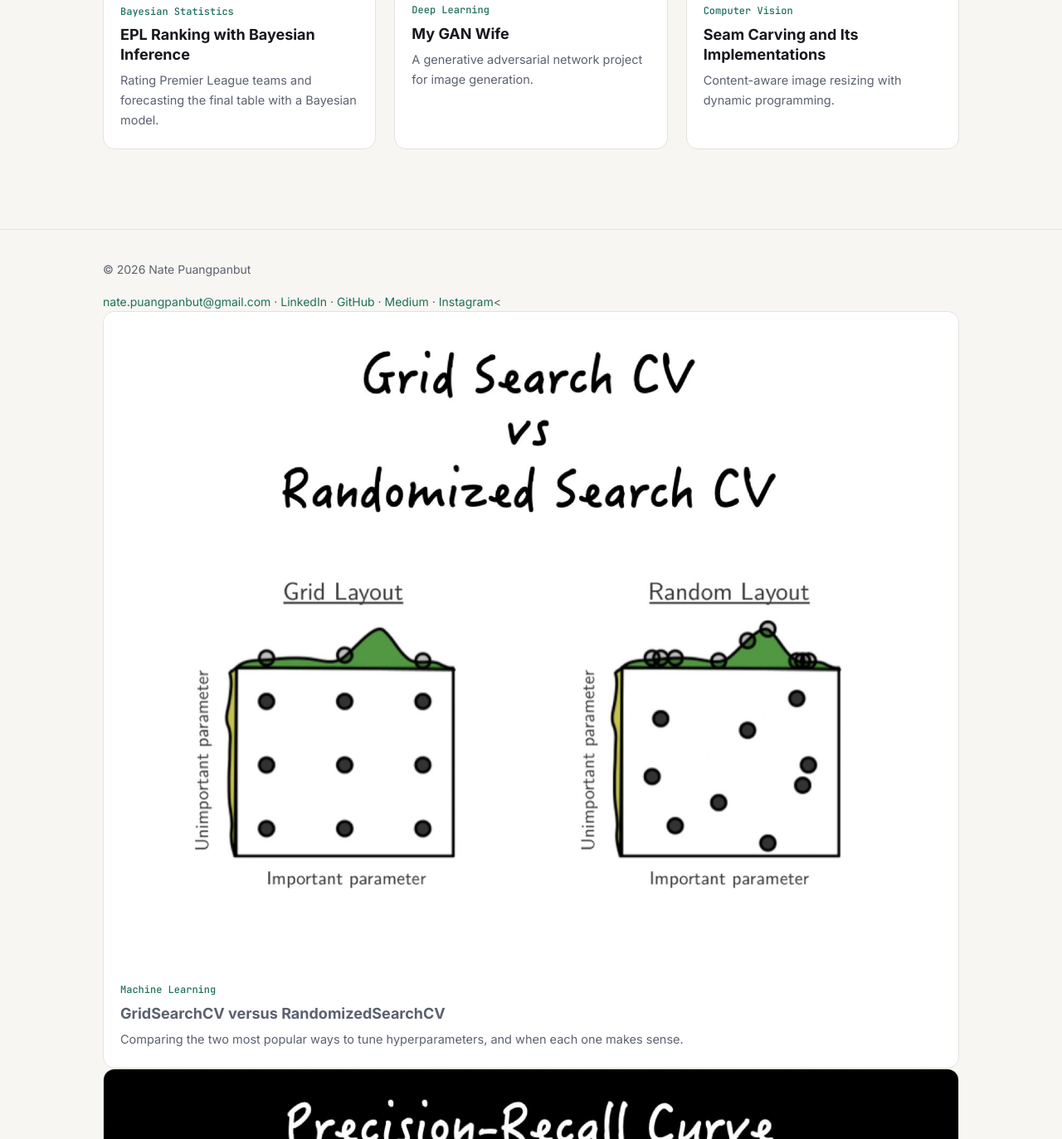
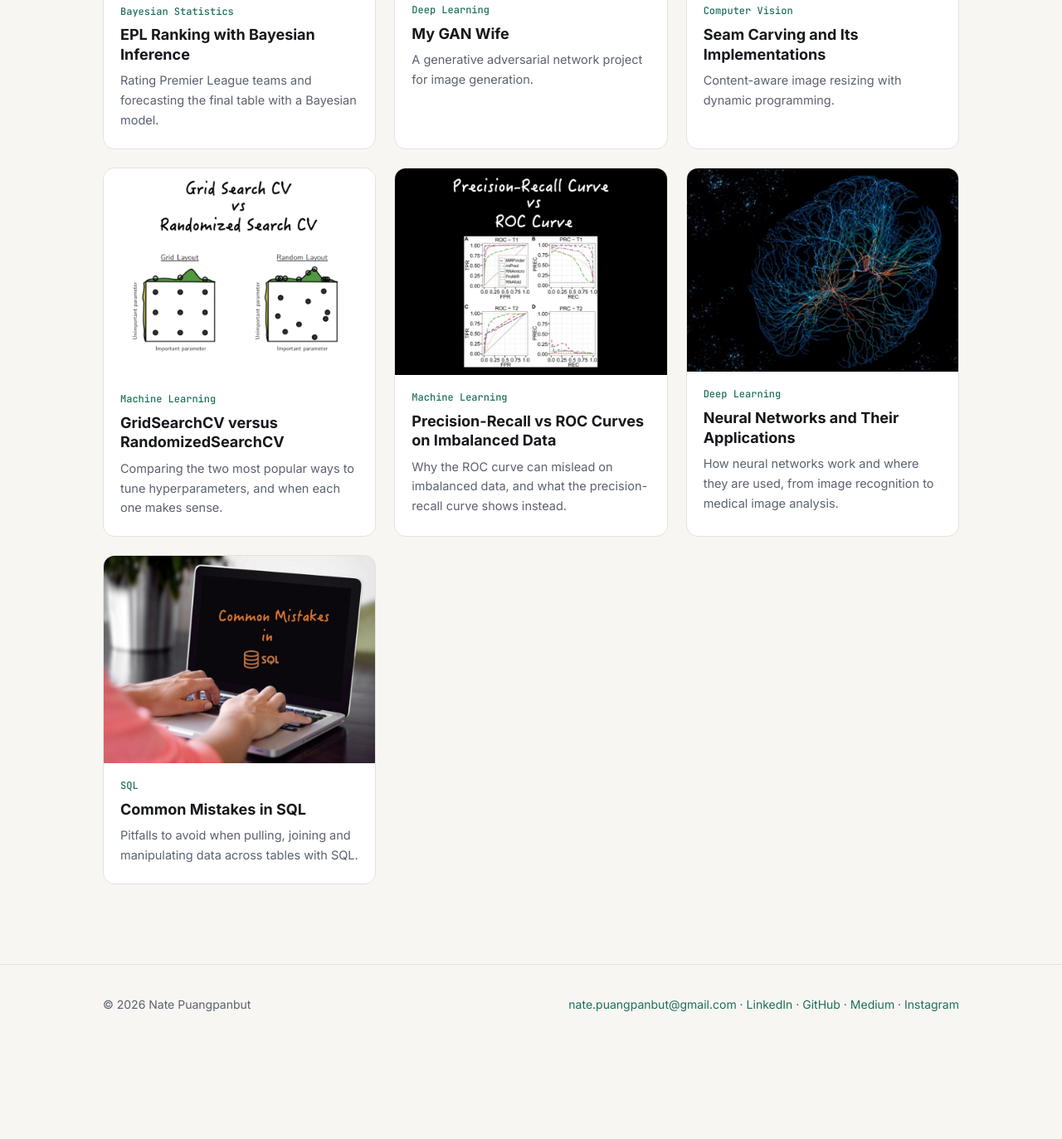
Before and after one commit to Suraporn/Nate-DS-Website, a plain HTML site: page projects.html in a window 1280 px wide. Shown: the part 1507-2880 px from the top of the page at 83% size. After the commit the page ends 2765 px from the top, so only its background shows below. Drawn offline with Linux system fonts and the light colour scheme.

Commit message:
Move the 4 new project cards into the grid (they had landed after the footer)
Co-Authored-By: Claude Opus 5.5 <noreply@anthropic.com>
Claude-Session: https://claude.ai/code/session_01UruXyFa6MFQ1Tx7dA4cFeC

```diff
--- a/projects.html
+++ b/projects.html
@@ -48,11 +48,7 @@
 <a class="card proj" href="post/seam-carving-algorithm-and-its-implementations.html">
 <div class="thumb"><img src="images/projects/seam-carving-algorithm-and-its-implementations.jpg" alt="Seam Carving and Its Implementations" loading="lazy" onerror="this.remove()"></div>
 <div class="body"><div class="tag">Computer Vision</div><h3>Seam Carving and Its Implementations</h3><p>Content-aware image resizing with dynamic programming.</p></div></a>
-</div>
-</section></main>
-<footer class="site"><div class="wrap">
-<div>© <span id="yr"></span> Nate Puangpanbut</div>
-<div><a href="mailto:nate.puangpanbut@gmail.com">nate.puangpanbut@gmail.com</a> · <a href="https://www.linkedin.com/in/suraporn/" target="_blank" rel="noopener">LinkedIn</a> · <a href="https://github.com/Suraporn" target="_blank" rel="noopener">GitHub</a> · <a href="https://medium.com/@suraporn83" target="_blank" rel="noopener">Medium</a> · <a href="https://www.instagram.com/boy.yubcc/" target="_blank" rel="noopener">Instagram</a><<a class="card proj" href="post/gridsearchcv-versus-randomizedsearchcv.html">
+<a class="card proj" href="post/gridsearchcv-versus-randomizedsearchcv.html">
 <div class="thumb">
 <img src="images/projects/gridsearchcv-versus-randomizedsearchcv.jpg" alt="GridSearchCV versus RandomizedSearchCV" loading="lazy" onerror="this.remove()"></div>
 <div class="body"><div class="tag">Machine Learning</div><h3>GridSearchCV versus RandomizedSearchCV</h3><p>Comparing the two most popular ways to tune hyperparameters, and when each one makes sense.</p></div></a>
@@ -68,7 +64,11 @@
 <div class="thumb">
 <img src="images/projects/common-mistakes-in-sql.jpg" alt="Common Mistakes in SQL" loading="lazy" onerror="this.remove()"></div>
 <div class="body"><div class="tag">SQL</div><h3>Common Mistakes in SQL</h3><p>Pitfalls to avoid when pulling, joining and manipulating data across tables with SQL.</p></div></a>
-/div>
+</div>
+</section></main>
+<footer class="site"><div class="wrap">
+<div>© <span id="yr"></span> Nate Puangpanbut</div>
+<div><a href="mailto:nate.puangpanbut@gmail.com">nate.puangpanbut@gmail.com</a> · <a href="https://www.linkedin.com/in/suraporn/" target="_blank" rel="noopener">LinkedIn</a> · <a href="https://github.com/Suraporn" target="_blank" rel="noopener">GitHub</a> · <a href="https://medium.com/@suraporn83" target="_blank" rel="noopener">Medium</a> · <a href="https://www.instagram.com/boy.yubcc/" target="_blank" rel="noopener">Instagram</a></div>
 </div></footer>
 <script>document.getElementById('yr').textContent=new Date().getFullYear()</script>
 </body></html>
```
